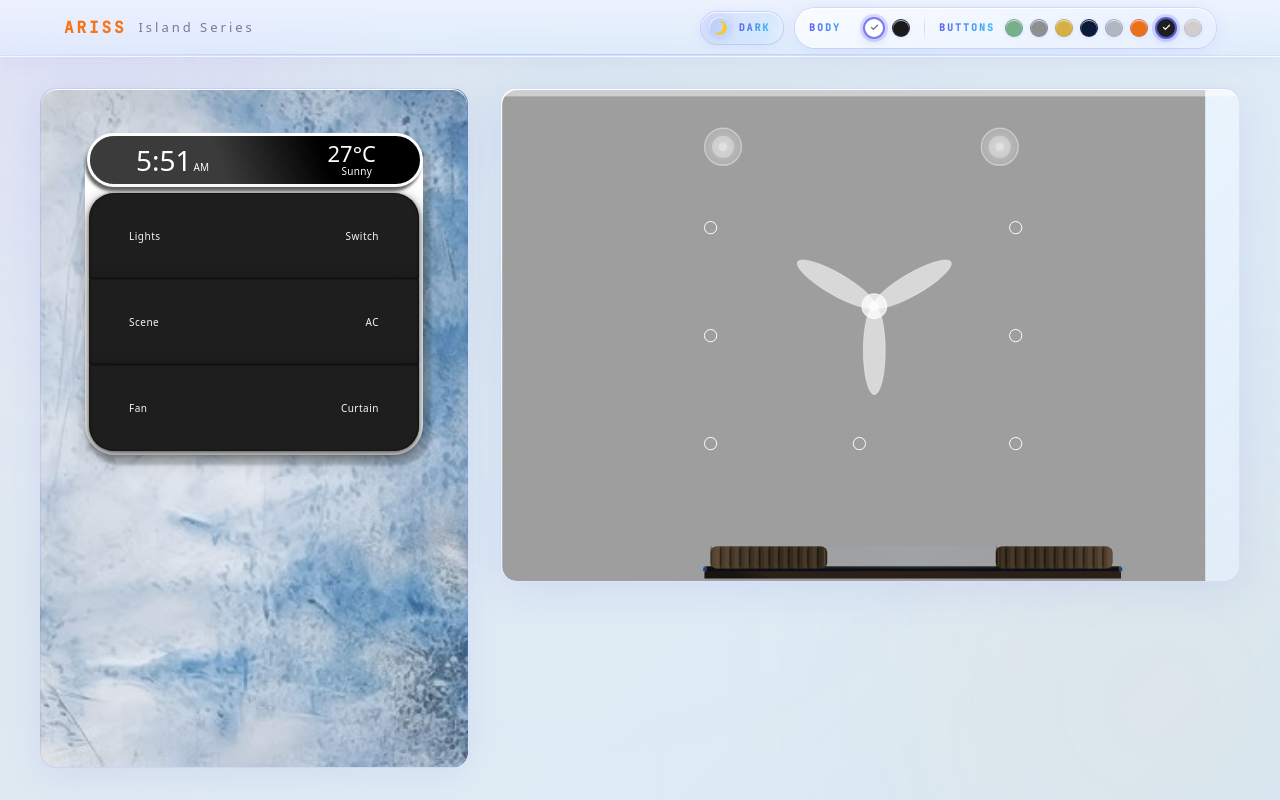
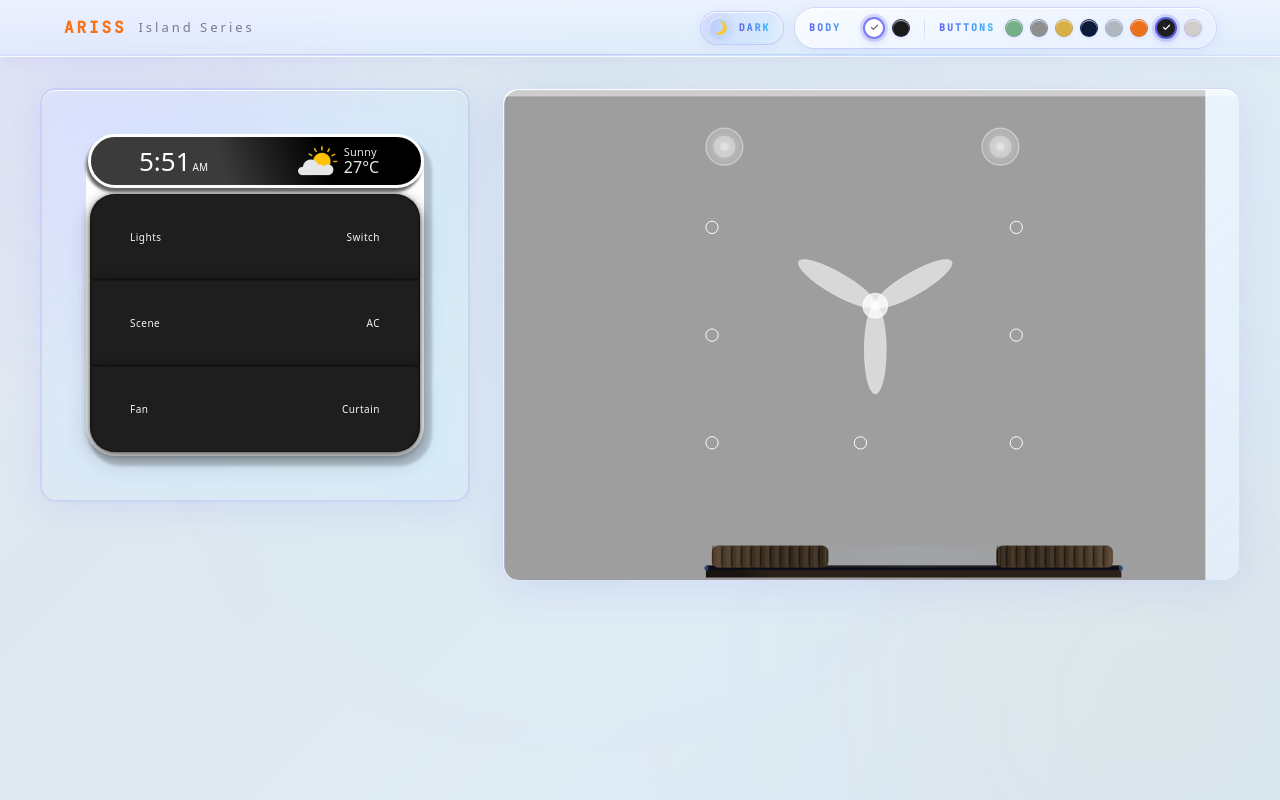
Before and after one commit to shaikhmoiz3010/ariss-island-series, a React (Vite) app: page / in a window 1280 px wide. Built offline with nearby package versions, Linux system fonts and the light colour scheme.

Commit message:
display time changed

```diff
--- a/src/App.jsx
+++ b/src/App.jsx
@@ -12,7 +12,7 @@ export default function App() {
   const { housingId, buttonId, setHousing, setButton } = useThemeStore();
   const isDark = bgMode === "dark";
 
-  const [bodyOpen,   setBodyOpen]   = useState(false);
+  const [bodyOpen, setBodyOpen] = useState(false);
   const [switchOpen, setSwitchOpen] = useState(false);
 
   const closeAll = () => { setBodyOpen(false); setSwitchOpen(false); };
@@ -137,13 +137,13 @@ export default function App() {
                   className={`transition-transform duration-200 ${bodyOpen ? "rotate-180" : ""}`}
                   style={{ stroke: isDark ? "rgba(255,255,255,0.45)" : "rgba(30,30,60,0.45)" }}
                 >
-                  <polyline points="6 9 12 15 18 9"/>
+                  <polyline points="6 9 12 15 18 9" />
                 </svg>
               </button>
 
               {bodyOpen && (
                 <>
-                  <div className="fixed inset-0 z-40" onClick={closeAll}/>
+                  <div className="fixed inset-0 z-40" onClick={closeAll} />
                   <div
                     className="absolute top-[calc(100%+8px)] right-0 z-50 w-[200px] p-3.5 rounded-2xl border shadow-2xl animate-[dropIn_0.16s_ease_forwards] backdrop-blur-2xl"
                     style={{
@@ -179,7 +179,7 @@ export default function App() {
                       >
                         <svg width="10" height="10" viewBox="0 0 24 24" fill="none" strokeWidth="2.5" strokeLinecap="round"
                           style={{ stroke: isDark ? "rgba(255,255,255,0.5)" : "rgba(30,30,60,0.5)" }}>
-                          <line x1="18" y1="6" x2="6" y2="18"/><line x1="6" y1="6" x2="18" y2="18"/>
+                          <line x1="18" y1="6" x2="6" y2="18" /><line x1="6" y1="6" x2="18" y2="18" />
                         </svg>
                       </button>
                     </div>
@@ -203,7 +203,7 @@ export default function App() {
                             <span className="absolute inset-0 flex items-center justify-center">
                               <svg width="10" height="10" viewBox="0 0 24 24" fill="none" strokeWidth="3" strokeLinecap="round" strokeLinejoin="round"
                                 style={{ stroke: t.id === "black" ? "rgba(255,255,255,0.8)" : "rgba(0,0,0,0.6)" }}>
-                                <polyline points="20 6 9 17 4 12"/>
+                                <polyline points="20 6 9 17 4 12" />
                               </svg>
                             </span>
                           )}
@@ -254,13 +254,13 @@ export default function App() {
                   className={`transition-transform duration-200 ${switchOpen ? "rotate-180" : ""}`}
                   style={{ stroke: isDark ? "rgba(255,255,255,0.38)" : "rgba(30,30,60,0.38)" }}
                 >
-                  <polyline points="6 9 12 15 18 9"/>
+                  <polyline points="6 9 12 15 18 9" />
                 </svg>
               </button>
 
               {switchOpen && (
                 <>
-                  <div className="fixed inset-0 z-40" onClick={closeAll}/>
+                  <div className="fixed inset-0 z-40" onClick={closeAll} />
                   <div
                     className="absolute top-[calc(100%+8px)] right-0 z-50 w-[200px] p-3.5 rounded-2xl border shadow-2xl animate-[dropIn_0.16s_ease_forwards] backdrop-blur-2xl"
                     style={{
@@ -296,7 +296,7 @@ export default function App() {
                       >
                         <svg width="10" height="10" viewBox="0 0 24 24" fill="none" strokeWidth="2.5" strokeLinecap="round"
                           style={{ stroke: isDark ? "rgba(255,255,255,0.5)" : "rgba(30,30,60,0.5)" }}>
-                          <line x1="18" y1="6" x2="6" y2="18"/><line x1="6" y1="6" x2="18" y2="18"/>
+                          <line x1="18" y1="6" x2="6" y2="18" /><line x1="6" y1="6" x2="18" y2="18" />
                         </svg>
                       </button>
                     </div>
@@ -320,7 +320,7 @@ export default function App() {
                             <span className="absolute inset-0 flex items-center justify-center">
                               <svg width="10" height="10" viewBox="0 0 24 24" fill="none" strokeWidth="3" strokeLinecap="round" strokeLinejoin="round"
                                 style={{ stroke: t.id === "white" || t.id === "silver" ? "rgba(0,0,0,0.6)" : "rgba(255,255,255,0.85)" }}>
-                                <polyline points="20 6 9 17 4 12"/>
+                                <polyline points="20 6 9 17 4 12" />
                               </svg>
                             </span>
                           )}
@@ -344,19 +344,19 @@ export default function App() {
 
       {/* ══ MAIN ══ */}
       <main className="relative z-10 flex-1 flex flex-col items-center px-3 sm:px-4 lg:px-6 py-5 sm:py-8 gap-5 sm:gap-8">
-        <div className="w-full max-w-[1200px] flex-1 flex flex-col">
-          <div className="flex flex-col sm:flex-row items-center sm:items-stretch gap-4 sm:gap-6 lg:gap-8 w-full flex-1">
+        <div className="w-full   max-w-[1200px] flex-1 flex flex-col">
+          <div className="flex flex-col-reverse sm:flex-row items-center sm:items-stretch gap-4 sm:gap-6 lg:gap-8 w-full flex-1">
 
             {/* switch panel — glass card */}
+            {/* switch panel — glass card */}
             <div
-              className="flex-shrink-0 w-full sm:w-auto flex justify-center sm:justify-start rounded-2xl p-1 transition-all duration-500 bg-cover bg-center bg-no-repeat"
+              className="flex-shrink-0 w-full h-full sm:w-auto flex justify-center sm:justify-start rounded-2xl p-1 transition-all duration-500"
               style={{
                 backdropFilter: "blur(20px) saturate(160%)",
                 WebkitBackdropFilter: "blur(20px) saturate(160%)",
-                backgroundImage: `url(${switchBg})`,
                 border: isDark
                   ? "1px solid rgba(255,255,255,0.08)"
-                  : "1px solid rgba(99,102,241,0.15)",
+                  : "2px solid rgba(99,102,241,0.15)",
                 boxShadow: isDark
                   ? "0 8px 32px rgba(0,0,0,0.4), inset 0 1px 0 rgba(255,255,255,0.06)"
                   : "0 8px 32px rgba(99,102,241,0.1), inset 0 1px 0 rgba(255,255,255,0.95)",
--- a/src/components/Display/states/ClockDisplay.jsx
+++ b/src/components/Display/states/ClockDisplay.jsx
@@ -4,13 +4,12 @@ export default function ClockDisplay() {
   const { h, m, ap } = useClock();
   return (
     <div className="flex flex-col items-center justify-center h-full">
-      <div className="p-9 font-sans text-[28px] font-light text-white leading-none">
+      <div className=" font-sans text-[26px] font-extralight text-white leading-none">
         {h}
         <span className="text-white">:</span>
         {m}
         <span className="text-[10px]  font-sans font-light text-white ml-0.5">{ap}</span>
       </div>
-
     </div>
   );
 }
--- a/src/components/Display/states/CurtainDisplay.jsx
+++ b/src/components/Display/states/CurtainDisplay.jsx
@@ -11,7 +11,7 @@ export default function CurtainDisplay({ device, variant = "status" }) {
       <div className="justify-center items-start h-full">
         <div className="inline-flex items-center justify-center rounded-full px-[84px] py-[13px] min-w-[56px] transition-all duration-[280ms] ease-in-out">
           <span className="font-sans text-[15px] font-light tracking-[1.5px] text-white/50">
-            {isOpen ? "OPEN" : "OFF"}
+            {isOpen ? "OPEN" : "STOP"}
           </span>
         </div>
       </div>
--- a/src/components/Display/states/SceneDisplay.jsx
+++ b/src/components/Display/states/SceneDisplay.jsx
@@ -1,4 +1,3 @@
-
 export default function SceneDisplay({ device }) {
   return (
     <div className="flex flex-col justify-between h-full p-2.5 px-8">
--- a/src/components/Display/states/WeatherDisplay.jsx
+++ b/src/components/Display/states/WeatherDisplay.jsx
@@ -1,12 +1,26 @@
+import weatherIcon from "../../../assets/icons/sunnyicon.png";
+
 export default function WeatherDisplay() {
   return (
-    <div className="h-full flex  flex-col items-end px-11 justify-center">
-      <div className="text-[22px] font-sans font-light leading-none">27°C</div>
-      <div className="flex flex-col font-sans font-light items-baseline gap-2">
-        <span className="text-[10px] mx-1  text-white font-sans tracking-wide">
+    <div className="flex items-center justify-center h-full w-full px-2 gap-[6px] box-border">
+
+      {/* custom weather icon */}
+      <img
+        src={weatherIcon}
+        alt="weather"
+        className="w-10 h-10 object-contain flex-shrink-0"
+      />
+
+      {/* text block */}
+      <div className="flex flex-col gap-px">
+        <span className="font-sans text-[11px] font-light text-white/90 leading-[1.1] tracking-[0.2px]">
           Sunny
         </span>
+        <span className="font-sans text-[16px] font-light text-white/90 leading-[1.1]">
+          27&#176;C
+        </span>
       </div>
+
     </div>
   );
 }
```
Also changed, not shown: src/assets/icons/sunnyicon.png (added).
